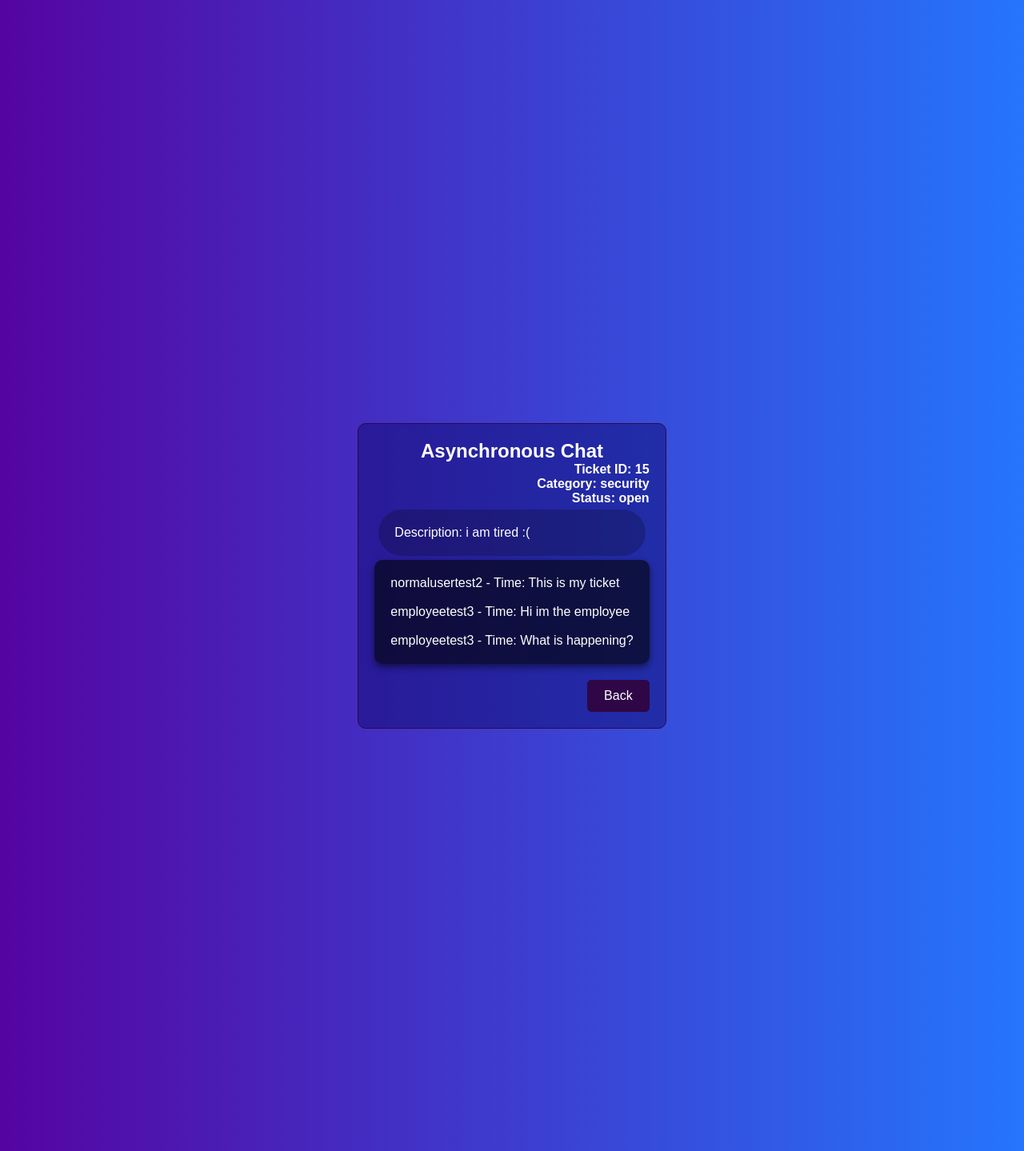
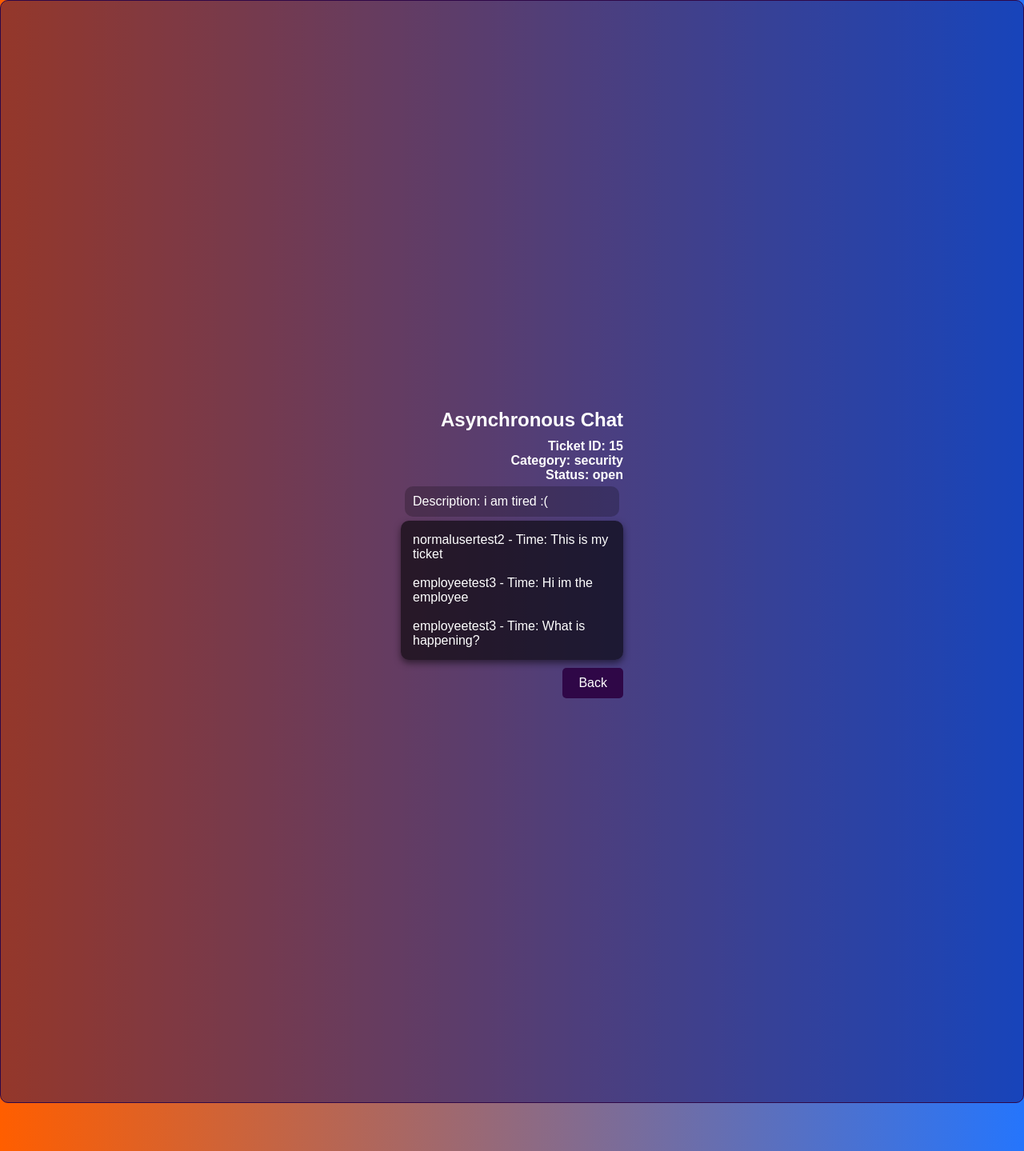
Before and after one commit to JamesWilcox-git/TechTicket, a Django app: page /ticket/15/ in a window 1280 px wide. Shown: the whole page at 80% size. Run offline with Django 5.2, Linux system fonts and the light colour scheme; a user stored in the database is signed in; data comes from the database, SQL or seed files in the repository; both versions use the stored data as it was after the commit.

Commit message:
css file edits to fit page scrolling and color

```diff
--- a/myapp/static/styles.css
+++ b/myapp/static/styles.css
@@ -1,16 +1,73 @@
+/* General Styles */
+body, html {
+    height: 100%;
+    margin: 0;
+    padding: 0;
+    font-family: 'Arial', sans-serif;
+    background: linear-gradient(to right, rgb(255, 94, 0), #2575fc);
+    color: white;
+    overflow: hidden;
+}
+
+.page-wrapper {
+    display: flex;
+    flex-direction: column;
+    justify-content: center;
+    align-items: center;
+    height: 100vh;
+    padding: 20px;
+    box-sizing: border-box;
+}
+
+.spacer {
+    flex-grow: 300;
+}
+
+.container {
+    max-height: 80vh;
+    overflow-y: auto;
+    width: 100%;
+    max-width: 600px;
+    padding: 20px;
+    background: rgba(5, 3, 100, 0.429);
+    border-radius: 10px;
+    box-sizing: border-box;
+    box-shadow: 0 8px 30px rgba(255, 51, 0, 0.657);
+    text-align: center;
+    margin: 80px auto 0 auto;
+}
+
 a:visited {
     color: pink;
     background-color: transparent;
     text-decoration: none;
-  }
+}
 
-.container {
-    text-align: center;
-    border: 1px solid #2f0747;
-    padding: 20px;
-    border-radius: 10px;
-    background-color: #fff;
+/* Form Elements */
+input[type="text"], input[type="password"], input[type="file"] {
+    width: calc(100% - 20px);
+    padding: 10px;
+    margin: 10px 0;
+    border: 1px solid #ccc;
+    border-radius: 5px;
+    box-sizing: border-box;
+}
+
+/* Buttons */
+button, .button-submit {
+    border: none;
+    padding: 10px 20px;
+    border-radius: 5px;
+    background: #2575fc;
     color: white;
+    font-size: 1rem;
+    cursor: pointer;
+    transition: background 0.3s ease;
+    margin: 5px 0;
+}
+
+button:hover, .button-submit:hover {
+    background: #05a;
 }
 
 .button-container {
@@ -19,47 +76,34 @@ a:visited {
     margin-top: 20px;
 }
 
-.input-container {
-    margin-bottom: 15px;
+.button-submit {
+    border: none;
+    padding: 10px;
+    border-radius: 5px;
+    background: #2575fc;
+    color: white;
+    font-size: 1rem;
+    cursor: pointer;
+    transition: background 0.3s ease;
 }
 
-input[type="text"], input[type="password"] {
-    width: 80%;
-    padding: 10px;
-    border: 1px solid #ccc;
-    border-radius: 5px;
+/* Headings */
+h1, h2 {
+    margin: 10px 0;
+    font-size: 1.5rem;
 }
 
-body {
-    font-family: 'Arial', sans-serif;
-    background: linear-gradient(to right, rgb(85, 4, 161), #2575fc);
-    color: white;
-    height: 100vh;
-    display: flex;
-    justify-content: center;
-    align-items: center;
+h4 {
     margin: 0;
     padding: 0;
 }
 
-.container {
-    background: rgba(5, 3, 100, 0.429);
-    padding: 20px;
-    border-radius: 10px;
-    box-shadow: 0 4px 8px rgba(0, 0, 0, 0.5);
-}
-
-h4
-{
-    margin: 0px;
-    padding: 0px;
-}
-
+/* Chat Styles */
 .chatheader {
     background-color: rgba(5, 3, 100, 0.429);
     text-align: right;
     border: 1px solid #2f0747;
-    padding: 20px;
+    padding: 500px;
     border-radius: 10px;
     color: white;
 }
@@ -67,16 +111,16 @@ h4
 .chatcontainerdescription {
     text-align: left;
     background-color: rgba(0, 0, 0, 0.224);
-    padding: 20px;
+    padding: 10px; /* Reduced padding */
     margin: 5px;
-    border-radius: 50px;
+    border-radius: 10px; /* Adjusted border radius */
     color: white;
 }
 
 .chatcontainer {
     text-align: left;
     background: rgba(0, 0, 0, 0.6);
-    padding: 20px;
+    padding: 15px;
     border-radius: 10px;
     box-shadow: 0 4px 8px rgba(0, 0, 0, 0.5);
 }
@@ -86,51 +130,10 @@ h4
     border: 1px solid rgba(5, 3, 100, 0.429);
     border-radius: 10px;
     padding: 10px;
-    margin-bottom: 20px;
+    margin-bottom: 10px;
 }
 
-h2 {
-    margin: 0;
-    color: #ffffff;
-    outline: #2575fc;
-    outline-width: 5px;
-    text-align: center;
-}
-
-.button-container {
-    display: flex;
-    justify-content: space-around;
-    margin-top: 20px;
-}
-
-button {
-    border: 0px solid rgb(44, 0, 109);
-    outline: none;
-    padding: 10px 20px;
-    border-radius: 5px;
-    background: #2575fc;
-    color: white;
-    font-size: 1rem;
-    cursor: pointer;
-    transition: background 0.3s ease;
-}
-
-.button-submit {
-    border: 0px;
-    outline: none;
-    padding: 5px;
-    border-radius: 5px;
-    background: #2575fc;
-    color: white;
-    font-size: 1rem;
-    cursor: pointer;
-    transition: background 0.3s ease;
-}
-
-.button:hover {
-    background: #05a;
-}
-
+/* Calendar Styles */
 .calendar-grid {
     display: grid;
     grid-template-columns: repeat(7, 1fr);
@@ -148,11 +151,12 @@ button {
     border: 1px solid #999;
 }
 
+/* Buttons for Navigation */
 .back-button, .logout-button {
-    margin-top: 20px;
+    margin-top: 10px;
     padding: 10px 20px;
     background-color: #2f0747;
-    border: 1px solid #2f0747;
+    border: none;
     border-radius: 5px;
     color: white;
     cursor: pointer;
@@ -162,39 +166,41 @@ button {
     background-color: #1b0429;
 }
 
+/* Ticket Styles */
 .tickets {
     background-color: #2575fc;
-    border: white;
+    border: none;
     margin: 10px 0;
     padding: 10px;
     border-radius: 10px;
 }
+
 .tickets p {
     margin: 5px 0;
 }
 
 .ticket-container {
-    width: 400px;
+    width: 100%;
+    max-width: 400px;
     margin: 50px auto;
     padding: 20px;
     background: rgba(0, 0, 0, 0.6);
-    border: white;
     border-radius: 10px;
     box-shadow: 0 4px 8px rgba(0, 0, 0, 0.5);
 }
 
-/* view_assigned_tickets.html */
+/* View Assigned Tickets Table Styles */
 .ticket-table {
     border-collapse: separate;
     border-spacing: 0;
-    width: 80%;
+    width: 100%;
     margin: 20px 0;
 }
 
-.ticket-table th{
+.ticket-table th {
     background-color: rgba(30, 27, 27, 0.263);
     color: white;
-    padding: 15px;
+    padding: 10px; /* Adjusted padding for better fit */
     text-align: center;
     border: 1px solid black;
 }
@@ -217,7 +223,8 @@ button {
     background-color: rgba(30, 27, 27, 0.263);
     border: 1px solid black;
     padding: 6px;
-    text-align: left;}
+    text-align: left;
+}
 
 .rounded-body-left {
     border-top-left-radius: 5px;
@@ -232,10 +239,8 @@ button {
     border-top-right-radius: 5px;
     border-bottom-right-radius: 5px;
 }
-/* end of view_assigned_tickets.html */
 
-
-
+/* Table Styles */
 .table {
     color: white;
 }
--- a/myapp/templates/welcome.html
+++ b/myapp/templates/welcome.html
@@ -61,7 +61,6 @@
         <div class="stars">+</div>
         <div class="stars">+</div>
     </div>
-    <img src="{% static 'TechTicket.png' %}" style="position: relative; z-index: 1;">
 
     <div class="container" style="position: relative; z-index: 1;">
         <div class="header">
@@ -72,5 +71,10 @@
             <button class="btn" onclick="window.location.href='{% url 'signup' %}'">Signup</button>
         </div>
     </div>
+    <br>
+    <br>
+    <div style="text-align: center;">
+        <img src="{% static 'TechTicket.png' %}" style="width: 40%; height: auto;">
+    </div>
 </body>
 </html>
```
Also changed, not shown: db.sqlite3.
